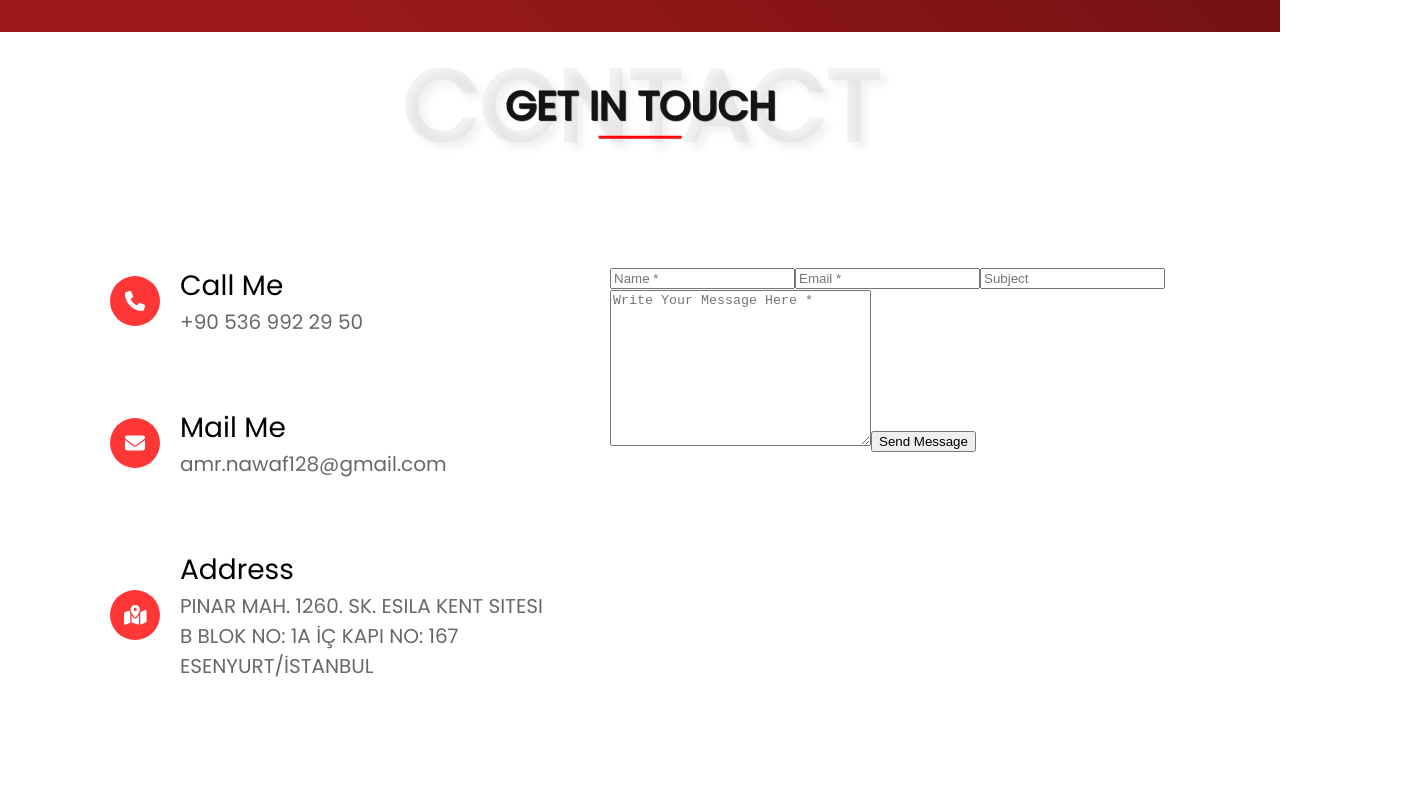
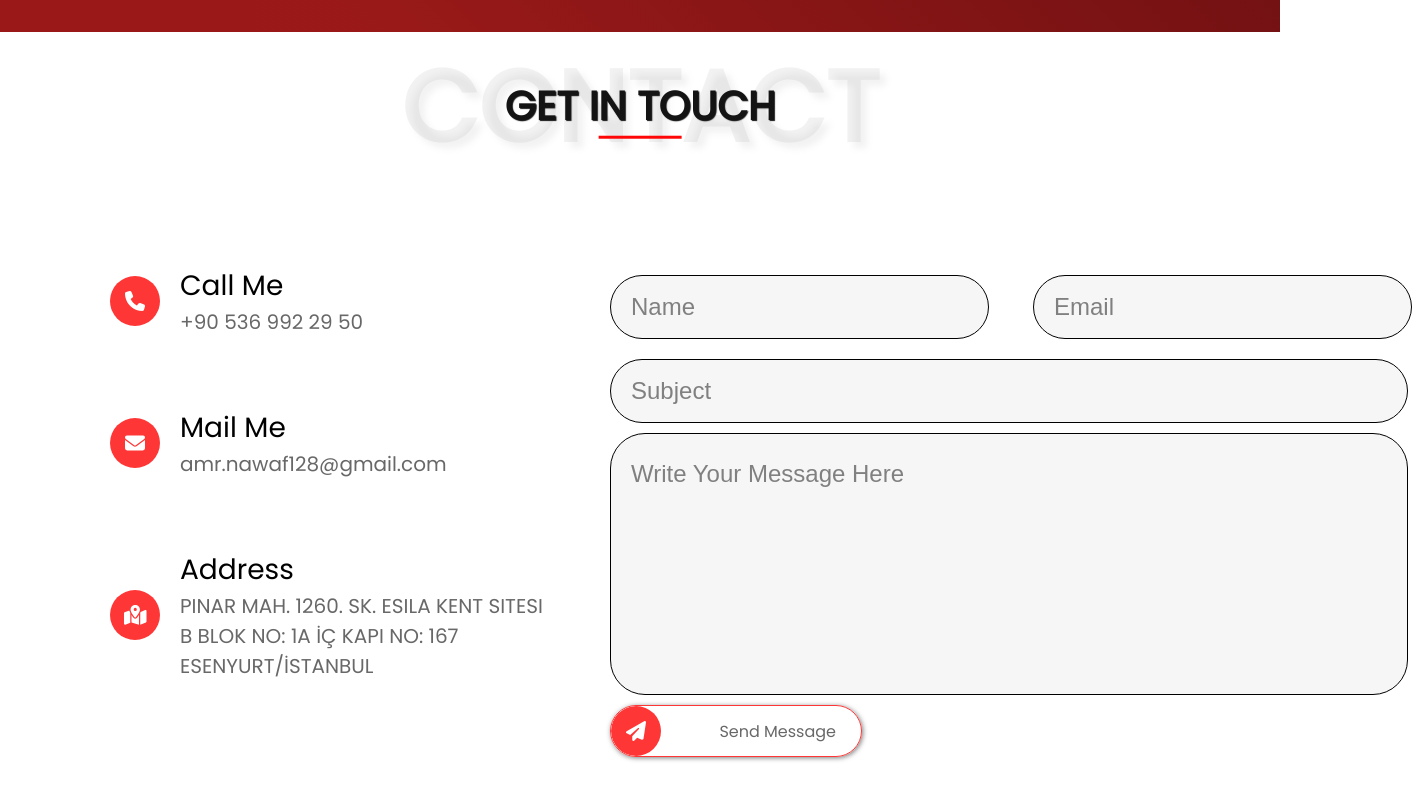
Before and after one commit to AmrWalidi/Personel-Portfolio, a React (Vite) app: page / in a window 1280 px wide. Shown: the part 2741-3541 px from the top of the page, 1412 px wide, since content can reach past the window. Before the commit the page ends 3422 px from the top, so only its background shows below. Built offline with nearby package versions, Linux system fonts and the light colour scheme.

Commit message:
form compeleted

```diff
--- a/src/Components/Contact/Contact.css
+++ b/src/Components/Contact/Contact.css
@@ -1,9 +1,13 @@
-.contact-section-content{
+#contact {
+    margin-bottom: 50px;
+}
+
+.contact-section-content {
     display: flex;
     gap: 60px;
 }
 
-.side-info-list{
+.side-info-list {
     display: flex;
     flex-direction: column;
     gap: 70px;
@@ -16,7 +20,7 @@
     align-items: center;
 }
 
-.side-info-icon-container {
+.contact-icon-container {
     display: flex;
     justify-content: center;
     align-items: center;
@@ -26,17 +30,103 @@
     background-color: #FF3636;
 }
 
-.side-info-icon {
+.contact-icon {
     font-size: 20px;
     color: white;
 }
 
-.info-title{
+.info-title {
     font-size: 28px;
 }
 
-.info-answer{
+.info-answer {
     font-size: 20px;
     color: #686868;
     width: 370px;
 }
+
+input {
+    font-size: 24px;
+    height: 60px;
+    border-radius: 35px;
+    border: 1px solid black;
+    padding-left: 20px;
+    margin: 10px 0;
+    background-color: #F6F6F6;
+}
+
+input:focus-visible {
+    background-color: #fefefe;
+}
+
+input::placeholder {
+    color: #808080;
+    font-size: 24px;
+}
+
+.top-inputs {
+    display: flex;
+    gap: 44px;
+}
+
+.top-inputs input {
+    width: 355px;
+}
+
+input[name="subject"],
+input[name="message"] {
+    display: block;
+    width: 774px;
+}
+
+input[name="message"] {
+    height: 258px;
+}
+
+input[name="message"]::placeholder {
+    position: absolute;
+    top: 10%;
+}
+
+.submit-button-container {
+    position: relative;
+    width: 250px;
+    height: 50px;
+    border: 1px solid #FF3636;
+    border-radius: 35px;
+    overflow: hidden;
+    box-shadow: 1px 1px 5px rgb(125, 125, 125);
+    cursor: pointer;
+}
+
+.loading-bar {
+    position: absolute;
+    top: 0;
+    width: 0;
+    height: 50px;
+    background-color: #FF3636;
+    z-index: -1;
+    transition: width 0.5s;
+}
+
+.submit-button-container:hover .loading-bar {
+    width: 250px;
+}
+
+.submit-button {
+    display: flex;
+    align-items: center;
+    justify-content: space-between;
+
+}
+
+.submit-button p {
+    color: #686868;
+    width: fit-content;
+    margin:0 25px;
+
+}
+
+.submit-button-container:hover .submit-button p {
+    color: white;
+}
--- a/src/Components/Contact/Contact.tsx
+++ b/src/Components/Contact/Contact.tsx
@@ -4,6 +4,7 @@ import "./Contact.css";
 import Form from "./Form";
 
 function Contact() {
+
   return (
     <div id="contact">
       <Header title="GET IN TOUCH" backgroundText="CONTACT" />
--- a/src/Components/Contact/Form.tsx
+++ b/src/Components/Contact/Form.tsx
@@ -1,17 +1,29 @@
+import { FontAwesomeIcon } from "@fortawesome/react-fontawesome";
+import { faPaperPlane } from "@fortawesome/free-solid-svg-icons";
+
 function Form() {
   return (
     <div>
       <form>
-        <input type="text" name="name" placeholder="Name *" required />
-        <input type="email" name="eamil" placeholder="Email *" required />
+        <div className="top-inputs">
+          <input type="text" name="name" placeholder="Name" />
+          <input type="email" name="email" placeholder="Email" />
+        </div>
         <input type="text" name="subject" placeholder="Subject" />
-        <textarea
+        <input
+          type="text"
           name="message"
-          cols={30}
-          rows={10}
-          placeholder="Write Your Message Here *"
-        ></textarea>
-        <input type="submit" value="Send Message" />
+          placeholder="Write Your Message Here"
+        ></input>
+        <div className="submit-button-container">
+          <div className="submit-button">
+            <div className="contact-icon-container ">
+              <FontAwesomeIcon className="contact-icon" icon={faPaperPlane} />
+            </div>
+            <p>Send Message</p>
+          </div>
+          <div className="loading-bar"></div>
+        </div>
       </form>
     </div>
   );
--- a/src/Components/Contact/SideInfo.tsx
+++ b/src/Components/Contact/SideInfo.tsx
@@ -10,8 +10,8 @@ interface componentProp {
 function SideInfo({ icon, title, info }: componentProp) {
   return (
     <div className="side-info">
-      <div className="side-info-icon-container ">
-        <FontAwesomeIcon className="side-info-icon" icon={icon} />
+      <div className="contact-icon-container ">
+        <FontAwesomeIcon className="contact-icon" icon={icon} />
       </div>
       <div>
         <div className="info-title">{title}</div>
```
